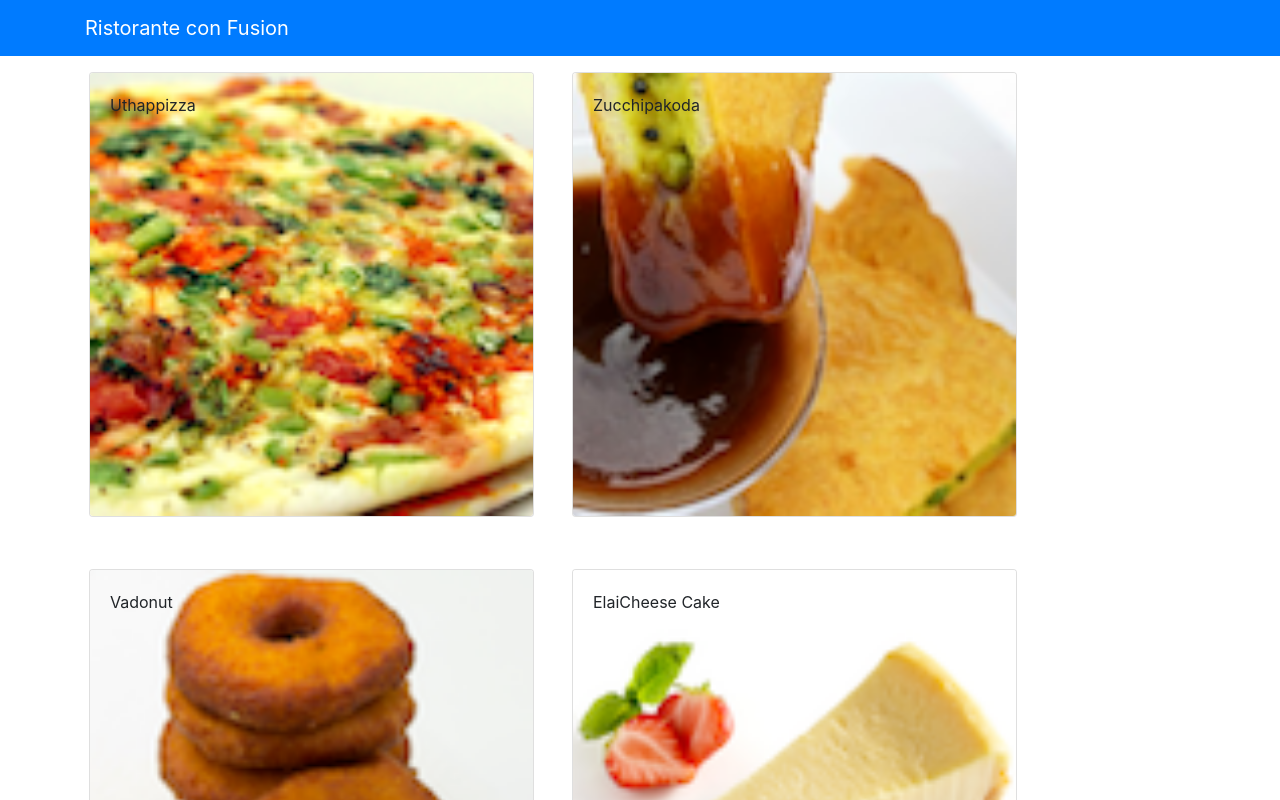
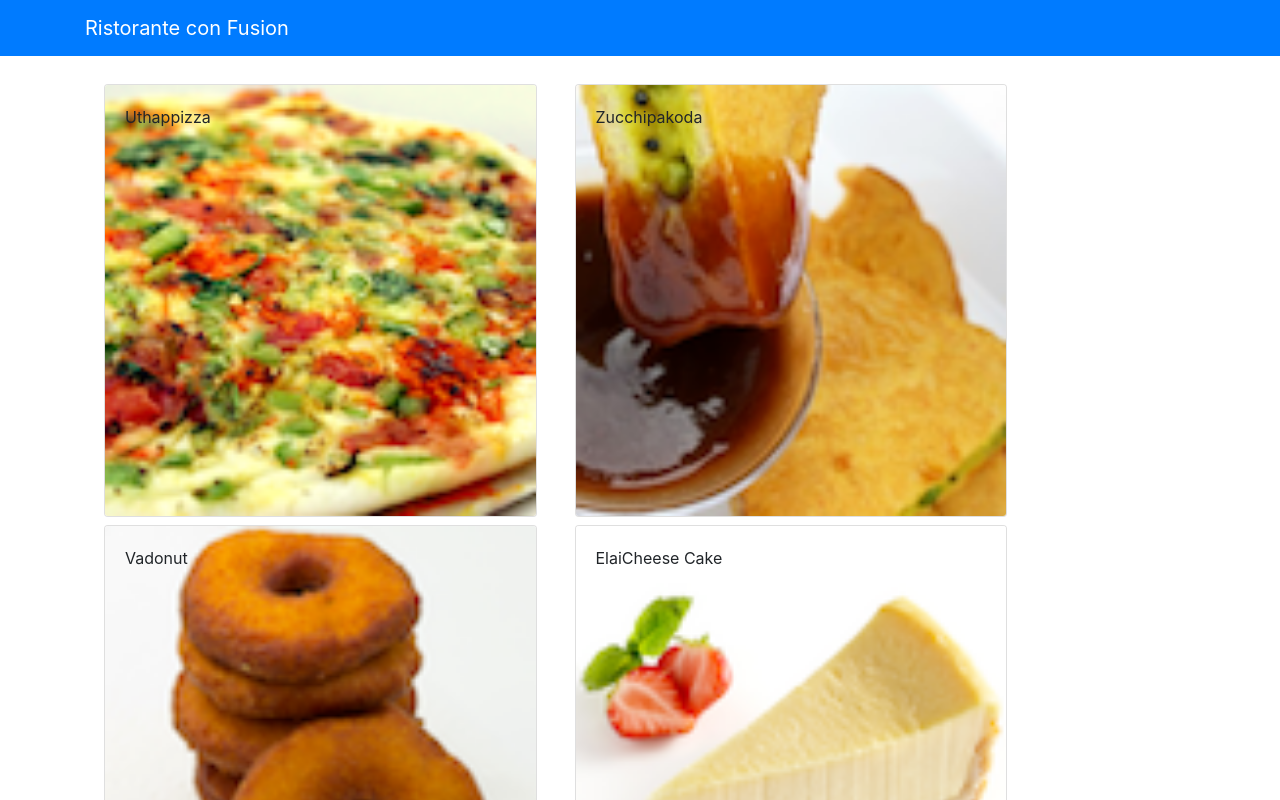
Before and after one commit to srjshrivastav/Coursera-Full-Stack-Specialization, a React (Create React App) app in the folder React/: page / in a window 1280 px wide. Shown: the top 800 px of the page. Built offline with nearby package versions, Linux system fonts and the light colour scheme.

Commit message:
remove fixed from navBar

```diff
--- a/React/src/App.js
+++ b/React/src/App.js
@@ -13,12 +13,14 @@
   render() {
     return (
       <div>
-        <Navbar dark color="primary" fixed="top">
+        <Navbar dark color="primary">
           <div className="container">
             <NavbarBrand href="/">Ristorante con Fusion</NavbarBrand>
           </div>
         </Navbar>
-        <Menu dishes={this.state.dishes} />
+        <div className="container">
+          <Menu dishes={this.state.dishes} />
+        </div>
       </div>
     );
   }
--- a/React/src/components/menu.js
+++ b/React/src/components/menu.js
@@ -20,7 +20,7 @@
   render() {
     const menu = this.props.dishes.map((dish) => {
       return (
-        <div key={dish.id} className="col-12 col-md-5 m-1 mt-5">
+        <div key={dish.id} className="col-12 col-md-5 m-1">
           <Card onClick={() => this.handleClick(dish)}>
             <CardImg width="100%" src={dish.image} alt={dish.name} />
             <CardImgOverlay>
```
